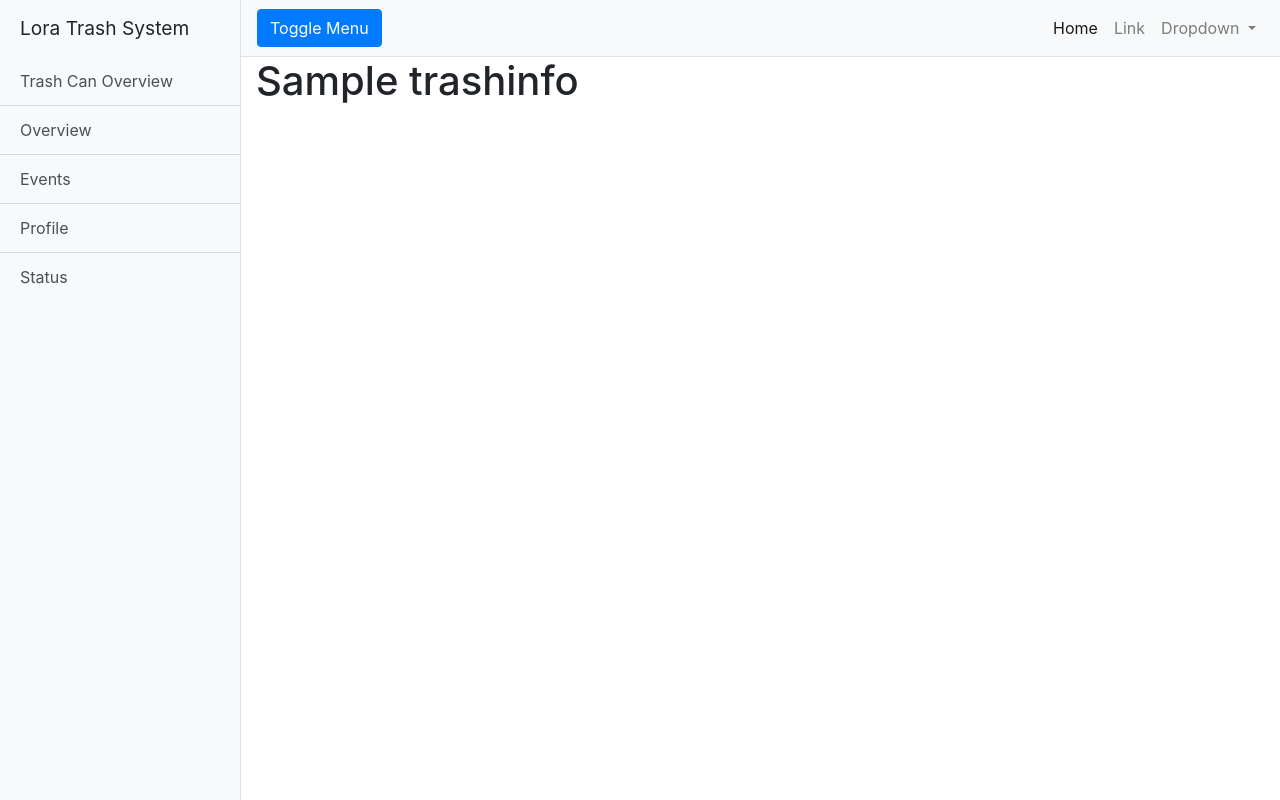
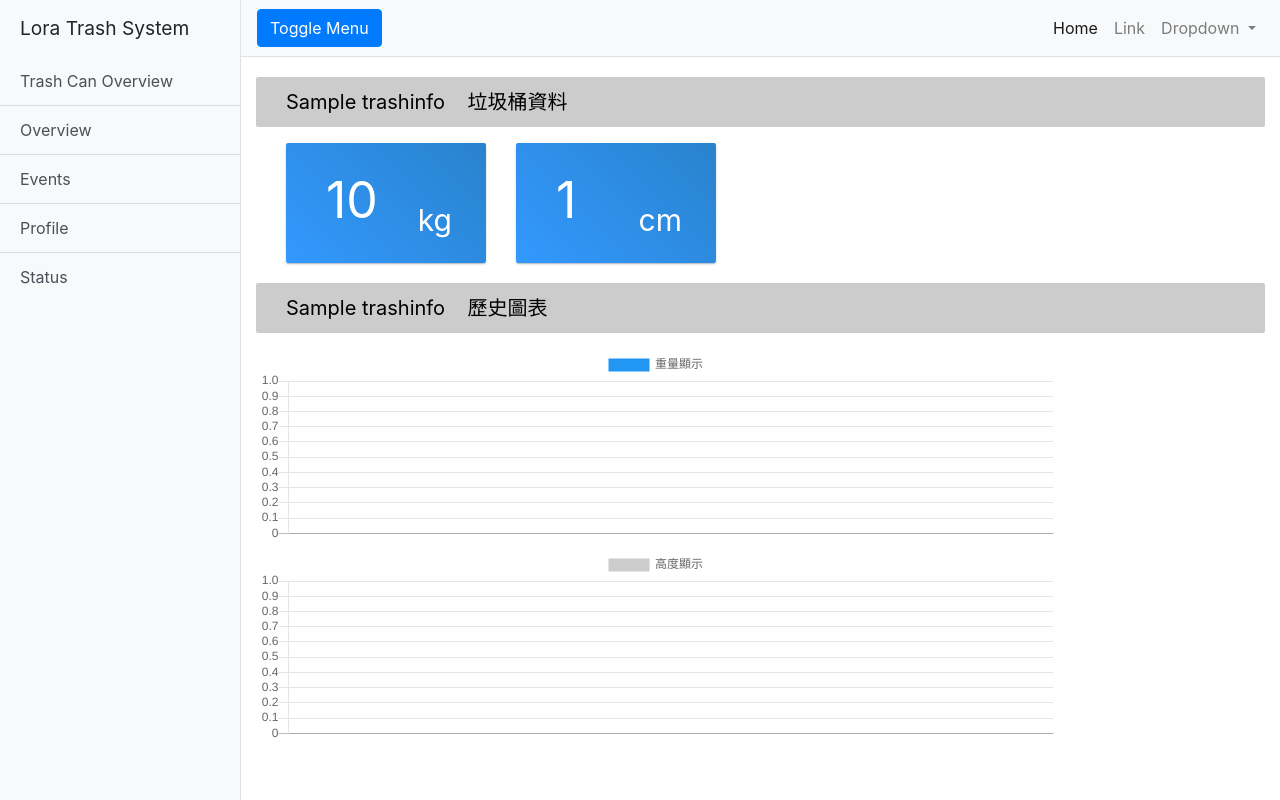
Before and after one commit to b10402113/lora-trash-project, a Django app: page /trash_detail/1 in a window 1280 px wide. Run offline with Django 3.2, Linux system fonts and the light colour scheme; tables that the repository leaves empty hold one stand-in row (values such as "Sample post"); some libraries are stand-ins or nearby versions.

Commit message:
trash data query

```diff
--- a/lora_project/lora_garbage_app/admin.py
+++ b/lora_project/lora_garbage_app/admin.py
@@ -1,5 +1,8 @@
 from django.contrib import admin
 from lora_garbage_app.models import TrashHistory,TrashInfo
 # Register your models here.
-admin.site.register(TrashHistory)
+class TrashHistoryAdmin(admin.ModelAdmin):
+    list_display = ('trash_can_name','trash_history_weight','trash_history_height',)
+
+admin.site.register(TrashHistory,TrashHistoryAdmin)
 admin.site.register(TrashInfo)
--- a/lora_project/lora_garbage_app/models.py
+++ b/lora_project/lora_garbage_app/models.py
@@ -3,14 +3,22 @@
 # Create your models here.
 class TrashInfo(models.Model):
 
-    tloaction_name = models.CharField(null=False,max_length=100)
+    tloaction_name = models.CharField(null=False,max_length=100,verbose_name="location_name")
     tlocation_x = models.IntegerField()
     tlocation_y = models.IntegerField()
     tlocation_weight = models.IntegerField()
     tlocation_hight = models.IntegerField()
     tpub_date = models.DateField(null=False)
 
+    def __str__(self):# 在Python3中用 __str__ 代替 __unicode__
+        return str(self.tloaction_name)
+
+
 class TrashHistory(models.Model):
     trash_history_weight  = models.IntegerField()
     trash_history_height = models.IntegerField()
+    trash_history_time = models.DateTimeField(null=False,auto_now=True)
     trash_can_name = models.ForeignKey(TrashInfo,on_delete=models.CASCADE)
+
+    def __str__(self):# 在Python3中用 __str__ 代替 __unicode__
+        return str(self.trash_can_name)
--- /dev/null
+++ b/lora_project/lora_garbage_app/trash_collection.py
@@ -0,0 +1,56 @@
+import math
+
+
+class collect_trash:
+    # A: post office(560,440),B: T1 Building(605,700),C: T4 Building(860,535)
+    # D: Administration Department(1020,535),E: 3rd Dormitory(890,270),F: T2 Building (1250,375)
+    # The farther distance is, the higher coefficient of the trash can is.
+
+    def setting(self, start, vertices):
+        # start: (x0,y0) # vertices: a dictionary contains {(x,y):(weight,height)},
+        # Find all trash cans with full garbage
+        candidate = [
+            vertex
+            for vertex in vertices.keys()
+            if (vertices.get(vertex)[0] > 5 or vertices.get(vertex)[1] > 5)
+        ]
+        output = []
+        output.append(start)
+        while (len(candidate) != 0):
+            edge = self.edge_calculation(
+                start, candidate)  # list -> dictionary
+            sorted_vertices = [v for v in sorted(
+                edge.items(), key=lambda d: d[1])]  # sort
+            start = sorted_vertices[0][0][1]
+            output.append(start)
+            candidate.remove(start)
+        final_output = []
+        for i in range(0, len(output) - 1):
+            final_output.append(
+                [output[i], output[i + 1], i])
+        return final_output
+
+    # edge_calculation evaluates the set of distances between each vertices
+
+    def edge_calculation(self, start, vertices):  # vertices: a list of vertices
+        edge_distance = {}  # edge_distance : a dictionary
+        for i in range(0, len(vertices)):
+            distance = math.sqrt(
+                math.pow((start[0] - vertices[i][0]), 2)
+                + math.pow((start[1] - vertices[i][1]), 2)
+            )
+            edge_distance[(start, vertices[i])] = distance
+        # for i in range(0, len(vertices)):  # Pythagorean theorem
+        #     for j in range(i + 1, len(vertices)):
+        #         distance = math.sqrt(
+        #             math.pow((vertices[i][0] - vertices[j][0]), 2)
+        #             + math.pow((vertices[i][1] - vertices[j][1]), 2)
+        #         )
+        #         edge_distance[(vertices[i], vertices[j])] = distance
+        return edge_distance
+
+
+test = {(5, 0): (5, 9), (15, 6): (1, 3), (6, 8): (6, 6), (5, 5): (0, 7)}
+a = collect_trash()
+output = a.setting((15, 6), test)
+print(output)
--- a/lora_project/lora_garbage_app/urls.py
+++ b/lora_project/lora_garbage_app/urls.py
@@ -5,4 +5,5 @@
     path('', views.index),
     path('overview', views.overview),
     path('trash_detail/<int:trash_id>', views.trash_detail),
+    path('api/post_trash_data/<int:trash_id>/',views.post_trash_data,name='api-data')
 ]
--- a/lora_project/lora_garbage_app/views.py
+++ b/lora_project/lora_garbage_app/views.py
@@ -1,8 +1,16 @@
 from django.shortcuts import render
 from . import models
+from . import trash_collection
+from django.http import HttpResponse
+# trash_collection.collect_trash()
+import json
+from django.core.serializers.json import DjangoJSONEncoder
+from datetime import datetime
+from django.http import JsonResponse
 # Create your views here.
 def index(request):
-    return render(request, 'index.html')
+    trash_cans = models.TrashInfo.objects.all()
+    return render(request, 'index.html',locals())
 
 def distrubution(request):
     return render(request, 'index.html')
@@ -14,6 +22,42 @@
 
 def trash_detail(request,trash_id):
     trash_can = models.TrashInfo.objects.get(id=trash_id)
-    trash_infomation = models.TrashHistory.objects.filter(trash_can_name__tloaction_name=trash_can.tloaction_name)
+    hnumber = models.TrashHistory.objects.filter(trash_can_name__tloaction_name=trash_can.tloaction_name).count()
+    if hnumber > 10:
+        trash_infomation = models.TrashHistory.objects.filter(trash_can_name__tloaction_name=trash_can.tloaction_name)[hnumber-10:hnumber]
+    else:
+        trash_infomation = models.TrashHistory.objects.filter(trash_can_name__tloaction_name=trash_can.tloaction_name)
+    tweight = []
+    theight = []
+    time = []
+    for trash in trash_infomation:
+        tweight.append(trash.trash_history_weight)
+        theight.append(trash.trash_history_height)
+        time.append(trash.trash_history_time.strftime("%H:%M:%S"))
+    data = {
+        "time":time,
+        "weight":tweight,
+        "height":theight
+    }
 
     return render(request, 'trash_detail.html',locals())
+
+def post_trash_data(request,trash_id):
+    if request.method == 'POST':
+        trash_id = trash_id  # 获取name
+        weight = request.POST.get("weight")  # 获取name
+        height = request.POST.get("height")  # 获取gender
+        trash_data = models.TrashHistory()
+        trash_data.trash_history_height = height
+        trash_data.trash_history_weight = weight
+        # 獲取垃圾桶
+        trash_can = models.TrashInfo.objects.get(id=trash_id)
+        trash_data.trash_can_name = trash_can
+        trash_can.tlocation_weight = weight
+        trash_can.tlocation_hight = height
+        trash_can.save()
+        trash_data.trash_history_time = datetime.now()
+        trash_data.save()
+        return HttpResponse("成功")
+    else:
+        return HttpResponse("失敗")
--- /dev/null
+++ b/lora_project/static/css/trash_detail.css
@@ -0,0 +1,41 @@
+.trash_can_title{
+    background-color: #ccc;
+    border-radius: 2px;
+    padding: 10px;
+    padding-left: 30px;
+    margin-top: 20px;
+    color: black;
+    font-size: 20px;
+}
+
+
+.trash_current_data{
+    display: flex;
+
+}
+
+
+
+.trash_weight_field{
+    width: 200px;
+    height: 120px;
+    background: linear-gradient(45deg,#39f 0%,#2982cc 100%);
+    border-radius: 2px;
+    box-shadow: 0 1px 1px 0 rgba(60,75,100,.14), 0 2px 1px -1px rgba(60,75,100,.12), 0 1px 3px 0 rgba(60,75,100,.2);
+    position: relative;
+    margin-left: 30px;
+}
+.trash_data{
+    position: absolute;
+    color: white;
+    left: 40px;
+    top: 20px;
+    font-size: 50px;
+}
+.unit{
+    position: absolute;
+    color: white;
+    right: 34px;
+    bottom: 4px;
+    font-size: 30px;
+}
--- a/lora_project/templates/base.html
+++ b/lora_project/templates/base.html
@@ -16,6 +16,10 @@
 
   <!-- Custom styles for this template -->
   <link href="{% static 'css/simple-sidebar.css' %}" rel="stylesheet">
+  <script src="{% static 'vendor/jquery/jquery.min.js' %}"></script>
+  <script src="{% static 'vendor/bootstrap/js/bootstrap.bundle.min.js' %}"></script>
+    {% block css %}
+    {% endblock %}
 
 </head>
 
@@ -81,8 +85,7 @@
   <!-- /#wrapper -->
 
   <!-- Bootstrap core JavaScript -->
-  <script src="{% static 'vendor/jquery/jquery.min.js' %}"></script>
-  <script src="{% static 'vendor/bootstrap/js/bootstrap.bundle.min.js' %}"></script>
+
 
   <!-- Menu Toggle Script -->
   <script>
@@ -92,6 +95,12 @@
     });
 
   </script>
+  {% block jquery %}
+
+  {% endblock %}
+  {% block javascript %}
+
+  {% endblock %}
 
 </body>
 
--- a/lora_project/templates/overview.html
+++ b/lora_project/templates/overview.html
@@ -8,7 +8,7 @@
 
 {% block content %}
 <div class="content">
-    <div class="garbage" style="display: flex;">
+    <div class="garbage" style="display: flex; flex-wrap: wrap">
         {% for trash_can in trash_cans %}
             <div class="card" style="width: 13rem; margin: 20px;">
                 <a href="trash_detail/{{ trash_can.id }}" style="display: block;">
@@ -20,6 +20,8 @@
 
             </div>
         {% endfor %}
+
+
     </div>
 
 </div>
--- a/lora_project/templates/trash_detail.html
+++ b/lora_project/templates/trash_detail.html
@@ -1,14 +1,93 @@
-
 {% extends 'base.html' %}
 {% load staticfiles %}
 {% block title %}
 {% endblock %}
 {% block css %}
+    <link href="{% static 'css/trash_detail.css' %}" rel="stylesheet"/>
+    <script src="https://cdnjs.cloudflare.com/ajax/libs/Chart.js/2.7.2/Chart.min.js"></script>
 {% endblock %}
 
 {% block content %}
-    <h1>{{ trash_can.tloaction_name }}</h1>
-    {% for trash_info in trash_infomation %}
-        <p>{{ trash_info.trash_history_height }}</p>
-    {% endfor %}
+    <p class="trash_can_title">{{ trash_can.tloaction_name }} &nbsp;&nbsp;&nbsp;垃圾桶資料</p>
+    <div class="trash_current_data">
+        <div class="trash_weight_field">
+            <p class="trash_data">{{ trash_can.tlocation_weight }}</p>
+            <p class="unit">kg</p>
+        </div>
+        <div class="trash_weight_field">
+            <p class="trash_data">{{ trash_can.tlocation_hight }}</p>
+            <p class="unit">cm</p>
+        </div>
+    </div>
+    <p class="trash_can_title">{{ trash_can.tloaction_name }} &nbsp;&nbsp;&nbsp;歷史圖表</p>
+
+    <div class="trash_history_graph" style="width: 800px;height: 200px;">
+        <canvas id="weightchart" width="400" height="300"></canvas>
+        <canvas id="heightchart" width="400" height="300"></canvas>
+    </div>
+
+
+    {#    <div>#}
+    {#        {% for trash_info in trash_infomation %}#}
+    {#            <p>{{ trash_info.trash_history_height }}</p>#}
+    {#            <p>{{ trash_info.trash_history_time }}</p>#}
+    {#        {% endfor %}#}
+    {#    </div>#}
+    {% block jquery %}
+        <script>
+            {#        https://code.ziqiangxuetang.com/django/django-json-templates.html  #}
+            {#var endpoint = '/api/get_trash_data/{{ trash_id }}';#}
+
+
+            var time =
+            {{ data.time|safe }}
+            var weights =
+            {{ data.weight|safe }}
+            var heights = {{ data.height|safe }}
+                console.log(time)
+            var ctx = document.getElementById("weightchart").getContext('2d');
+            var ctx2 = document.getElementById("heightchart").getContext('2d');
+
+            var myChart = new Chart(ctx, {
+                type: 'line',
+                data: {
+                    labels: time,
+                    datasets: [{
+                        label: '重量顯示', // Name the series
+                        data: weights, // Specify the data values array
+                        fill: false,
+                        borderColor: '#2196f3', // Add custom color border (Line)
+                        backgroundColor: '#2196f3', // Add custom color background (Points and Fill)
+                        borderWidth: 1, // Specify bar border width,
+                    }]
+                },
+                options: {
+                    responsive: true, // Instruct chart js to respond nicely.
+                    maintainAspectRatio: false, // Add to prevent default behaviour of full-width/height
+                }
+            });
+            var myChart2 = new Chart(ctx2, {
+                type: 'line',
+                data: {
+                    labels: time,
+                    datasets: [{
+                        label: '高度顯示', // Name the series
+                        data: heights, // Specify the data values array
+                        fill: false,
+                        borderColor: '#ccc', // Add custom color border (Line)
+                        backgroundColor: '#ccc', // Add custom color background (Points and Fill)
+                        borderWidth: 1, // Specify bar border width,
+                    }]
+                },
+                options: {
+                    responsive: true, // Instruct chart js to respond nicely.
+                    maintainAspectRatio: false, // Add to prevent default behaviour of full-width/height
+                }
+            });
+
+        </script>
+
+
+    {% endblock %}
+
 {% endblock %}
```
Also changed, not shown: lora_project/lora_project/settings.py (+4 -3 lines), lora_project/templates/index.html (+12 -0 lines), lora_project/lora_garbage_app/migrations/0002_trashhistory_trash_history_time.py (added), lora_project/lora_garbage_app/migrations/0003_auto_20191223_0558.py (added).
